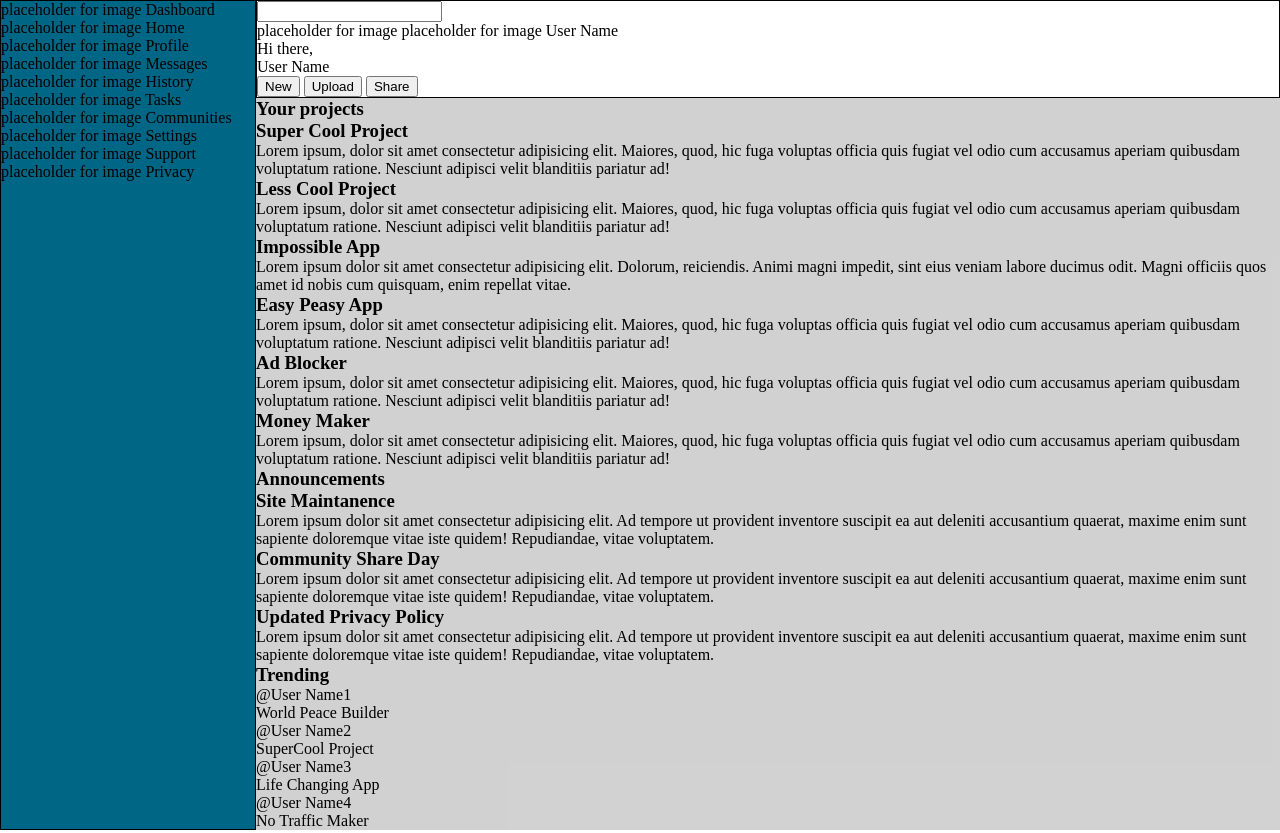
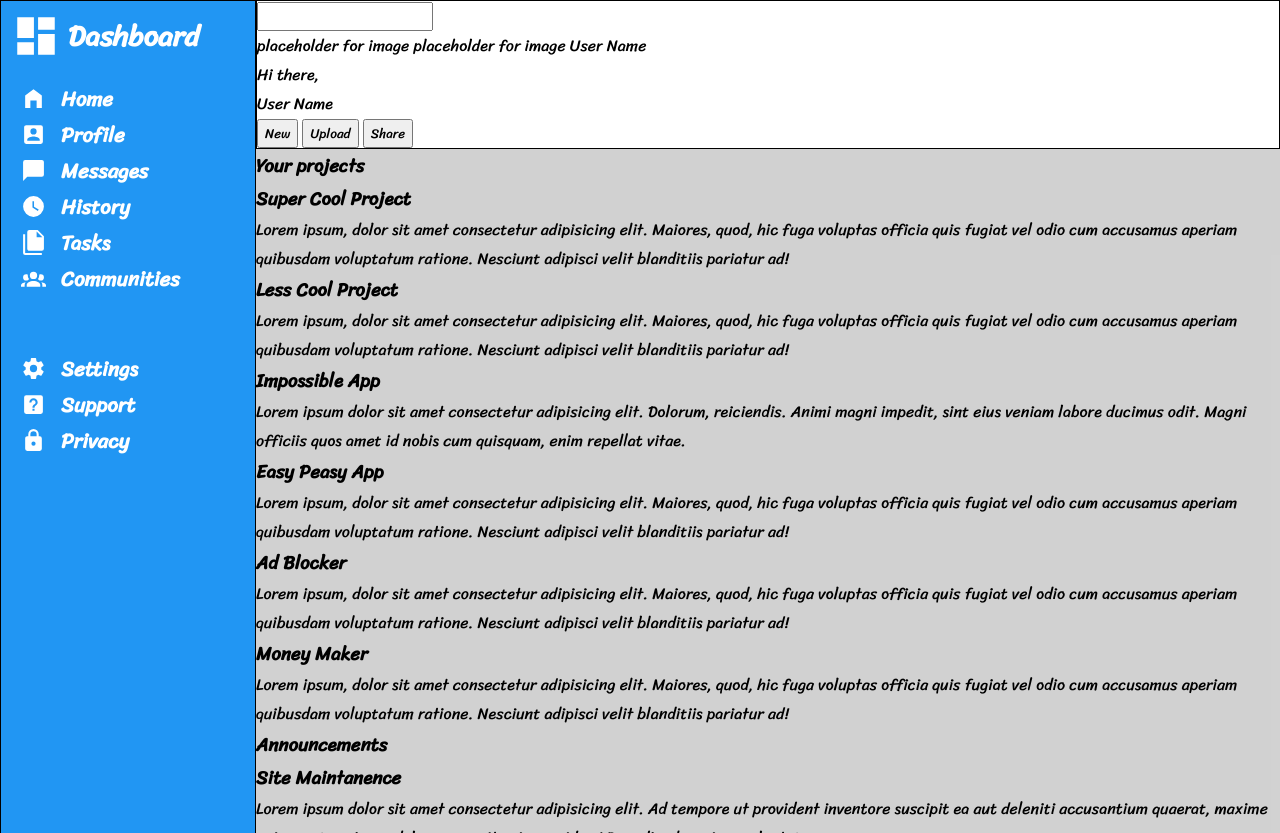
Before and after one commit to BelalHashem007/Admin-Dashboard, a plain HTML site: page index.html in a window 1280 px wide. Shown: the top 833 px of the page. Drawn offline with Linux system fonts and the light colour scheme; a web font is replaced by a local one.

Commit message:
Finishing the Dashboard.
Finished the dashboard styling , layout and images.

```diff
--- a/index.html
+++ b/index.html
@@ -6,50 +6,57 @@
     <meta name="viewport" content="width=device-width, initial-scale=1.0">
     <title>Admin Dashboard</title>
     <link rel="stylesheet" href="styles.css">
+    <link rel="preconnect" href="https://fonts.googleapis.com">
+<link rel="preconnect" href="https://fonts.gstatic.com" crossorigin>
+<link href="https://fonts.googleapis.com/css2?family=Atma:wght@300&family=Sriracha&display=swap" rel="stylesheet">
 </head>
 
 <body>
     <div class="container">
         <div class="dashboard">
-            <div class="dashboard-tile">
-                <span>placeholder for image</span>
-                <span>Dashboard</span>
+            <div class="dashboard-title">
+                <svg xmlns="http://www.w3.org/2000/svg" viewBox="0 0 24 24"><path d="M13,3V9H21V3M13,21H21V11H13M3,21H11V15H3M3,13H11V3H3V13Z" fill="white"/></svg>
+                <p>Dashboard</p>
             </div>
+            <div class="dashboard-nav">
                 <div class="home">
-                <span>placeholder for image</span>
-                <span>Home</span>
+                    <svg xmlns="http://www.w3.org/2000/svg" viewBox="0 0 24 24"><path d="M12,3L20,9V21H15V14H9V21H4V9L12,3Z" fill="white"/></svg>
+                    <p>Home</p>
                 </div>
                 <div class="profile">
-                <span>placeholder for image</span>
-                <span>Profile</span>
+                    <svg xmlns="http://www.w3.org/2000/svg" viewBox="0 0 24 24"><path d="M6,17C6,15 10,13.9 12,13.9C14,13.9 18,15 18,17V18H6M15,9A3,3 0 0,1 12,12A3,3 0 0,1 9,9A3,3 0 0,1 12,6A3,3 0 0,1 15,9M3,5V19A2,2 0 0,0 5,21H19A2,2 0 0,0 21,19V5A2,2 0 0,0 19,3H5C3.89,3 3,3.9 3,5Z" fill="white"/></svg>
+                    <p>Profile</p>
                 </div>
                 <div class="messages">
-                <span>placeholder for image</span>
-                <span>Messages</span>
+                    <svg xmlns="http://www.w3.org/2000/svg" viewBox="0 0 24 24"><path d="M20,2H4A2,2 0 0,0 2,4V22L6,18H20A2,2 0 0,0 22,16V4C22,2.89 21.1,2 20,2Z" fill="white"/></svg>
+                    <p>Messages</p>
                 </div>
                 <div class="history">
-                <span>placeholder for image</span>
-                <span>History</span>
+                    <svg xmlns="http://www.w3.org/2000/svg" viewBox="0 0 24 24"><path d="M12,2A10,10 0 0,0 2,12A10,10 0 0,0 12,22A10,10 0 0,0 22,12A10,10 0 0,0 12,2M16.2,16.2L11,13V7H12.5V12.2L17,14.9L16.2,16.2Z" fill="white"/></svg>
+                    <p>History</p>
                 </div>
                 <div class="tasks">
-                <span>placeholder for image</span>
-                <span>Tasks</span>
+                    <svg xmlns="http://www.w3.org/2000/svg" viewBox="0 0 24 24"><path d="M15,7H20.5L15,1.5V7M8,0H16L22,6V18A2,2 0 0,1 20,20H8C6.89,20 6,19.1 6,18V2A2,2 0 0,1 8,0M4,4V22H20V24H4A2,2 0 0,1 2,22V4H4Z" fill="white"/></svg>
+                    <p>Tasks</p>
                 </div>
                 <div class="community">
-                <span>placeholder for image</span>
-                <span>Communities</span>
+                    <svg xmlns="http://www.w3.org/2000/svg" viewBox="0 0 24 24"><path d="M12,5.5A3.5,3.5 0 0,1 15.5,9A3.5,3.5 0 0,1 12,12.5A3.5,3.5 0 0,1 8.5,9A3.5,3.5 0 0,1 12,5.5M5,8C5.56,8 6.08,8.15 6.53,8.42C6.38,9.85 6.8,11.27 7.66,12.38C7.16,13.34 6.16,14 5,14A3,3 0 0,1 2,11A3,3 0 0,1 5,8M19,8A3,3 0 0,1 22,11A3,3 0 0,1 19,14C17.84,14 16.84,13.34 16.34,12.38C17.2,11.27 17.62,9.85 17.47,8.42C17.92,8.15 18.44,8 19,8M5.5,18.25C5.5,16.18 8.41,14.5 12,14.5C15.59,14.5 18.5,16.18 18.5,18.25V20H5.5V18.25M0,20V18.5C0,17.11 1.89,15.94 4.45,15.6C3.86,16.28 3.5,17.22 3.5,18.25V20H0M24,20H20.5V18.25C20.5,17.22 20.14,16.28 19.55,15.6C22.11,15.94 24,17.11 24,18.5V20Z" fill="white"/></svg>
+                    <p>Communities</p>
                 </div>
+            </div>
+            <div class="dashboard-settings">
                 <div class="setting">
-                <span>placeholder for image</span>
-                <span>Settings</span>
+                    <svg xmlns="http://www.w3.org/2000/svg" viewBox="0 0 24 24"><path d="M12,15.5A3.5,3.5 0 0,1 8.5,12A3.5,3.5 0 0,1 12,8.5A3.5,3.5 0 0,1 15.5,12A3.5,3.5 0 0,1 12,15.5M19.43,12.97C19.47,12.65 19.5,12.33 19.5,12C19.5,11.67 19.47,11.34 19.43,11L21.54,9.37C21.73,9.22 21.78,8.95 21.66,8.73L19.66,5.27C19.54,5.05 19.27,4.96 19.05,5.05L16.56,6.05C16.04,5.66 15.5,5.32 14.87,5.07L14.5,2.42C14.46,2.18 14.25,2 14,2H10C9.75,2 9.54,2.18 9.5,2.42L9.13,5.07C8.5,5.32 7.96,5.66 7.44,6.05L4.95,5.05C4.73,4.96 4.46,5.05 4.34,5.27L2.34,8.73C2.21,8.95 2.27,9.22 2.46,9.37L4.57,11C4.53,11.34 4.5,11.67 4.5,12C4.5,12.33 4.53,12.65 4.57,12.97L2.46,14.63C2.27,14.78 2.21,15.05 2.34,15.27L4.34,18.73C4.46,18.95 4.73,19.03 4.95,18.95L7.44,17.94C7.96,18.34 8.5,18.68 9.13,18.93L9.5,21.58C9.54,21.82 9.75,22 10,22H14C14.25,22 14.46,21.82 14.5,21.58L14.87,18.93C15.5,18.67 16.04,18.34 16.56,17.94L19.05,18.95C19.27,19.03 19.54,18.95 19.66,18.73L21.66,15.27C21.78,15.05 21.73,14.78 21.54,14.63L19.43,12.97Z" fill="white"/></svg>
+                    <p>Settings</p>
                 </div>
                 <div class="support">
-                <span>placeholder for image</span>
-                <span>Support</span>
+                    <svg xmlns="http://www.w3.org/2000/svg" viewBox="0 0 24 24"><path d="M11,18H13V16H11V18M12,6A4,4 0 0,0 8,10H10A2,2 0 0,1 12,8A2,2 0 0,1 14,10C14,12 11,11.75 11,15H13C13,12.75 16,12.5 16,10A4,4 0 0,0 12,6M5,3H19A2,2 0 0,1 21,5V19A2,2 0 0,1 19,21H5A2,2 0 0,1 3,19V5A2,2 0 0,1 5,3Z" fill="white"/></svg>
+                    <p>Support</p>
                 </div>
                 <div class="privacy">
-                <span>placeholder for image</span>
-                <span>Privacy</span>
+                    <svg xmlns="http://www.w3.org/2000/svg" viewBox="0 0 24 24"><path d="M12,17A2,2 0 0,0 14,15C14,13.89 13.1,13 12,13A2,2 0 0,0 10,15A2,2 0 0,0 12,17M18,8A2,2 0 0,1 20,10V20A2,2 0 0,1 18,22H6A2,2 0 0,1 4,20V10C4,8.89 4.9,8 6,8H7V6A5,5 0 0,1 12,1A5,5 0 0,1 17,6V8H18M12,3A3,3 0 0,0 9,6V8H15V6A3,3 0 0,0 12,3Z" fill="white"/></svg>
+                    <p>Privacy</p>
+                </div>
             </div>
         </div>
         <div class="header">
--- a/styles.css
+++ b/styles.css
@@ -1,10 +1,16 @@
 * {
     margin: 0;
     box-sizing: border-box;
+    font-family: 'Sriracha';
 }
 .dashboard {
-    background-color: rgb(0, 102, 133);
+    background-color: #2196F3;
     border: 1px solid black;
+    color: white;
+    display: grid;
+    grid-template-rows: 80px 270px 100px;
+    grid-template-columns: 1fr;
+    grid-area: 1/1/3/2;
 }
 .header {
     border: 1px solid black;
@@ -18,6 +24,32 @@
     grid-template-rows: 1fr 4fr;
     height: 100vh;
 }
-.dashboard {
-    grid-area: 1/1/3/2;
+.dashboard-title {
+    padding: 10px;
 }
+.dashboard-title svg {
+    width: 50px;
+    height: 50px;
+}
+.dashboard-title p{
+    font-size: 1.8rem;
+    font-weight: bold;
+    margin-left: 7px;
+}
+.dashboard-nav svg, .dashboard-settings svg{
+    width: 25px;
+    height: 25px;
+    margin-top: 5px;
+}
+.dashboard-nav > div, .dashboard-settings > div {
+    padding-left: 20px;
+    display: flex;
+}
+.dashboard-title {
+    display: flex;
+}
+.dashboard-nav p , .dashboard-settings p{
+    margin-left: 15px;
+    font-size: 1.3rem;
+    font-weight: bold;
+}
```
Also changed, not shown: image/dashboard/account-box.svg (added), image/dashboard/communities.svg (added), image/dashboard/dashboard.svg (added), image/dashboard/face-agent.svg (added), image/dashboard/history.svg (added), image/dashboard/home-variant.svg (added), image/dashboard/message.svg (added), image/dashboard/privacy.svg (added), image/dashboard/setting.svg (added), image/dashboard/support.svg (added), image/dashboard/tasks.svg (added). Lines whose indentation alone changed are shown as unchanged.
